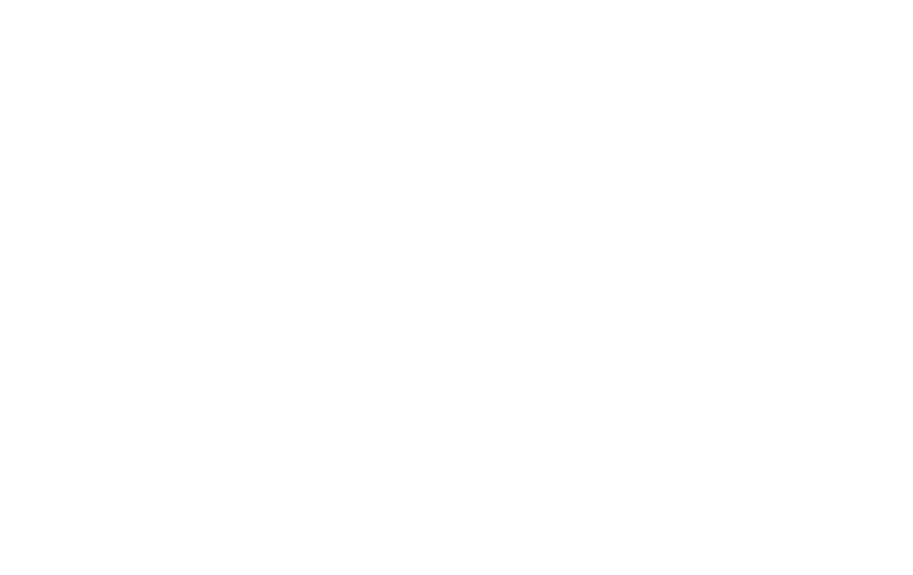
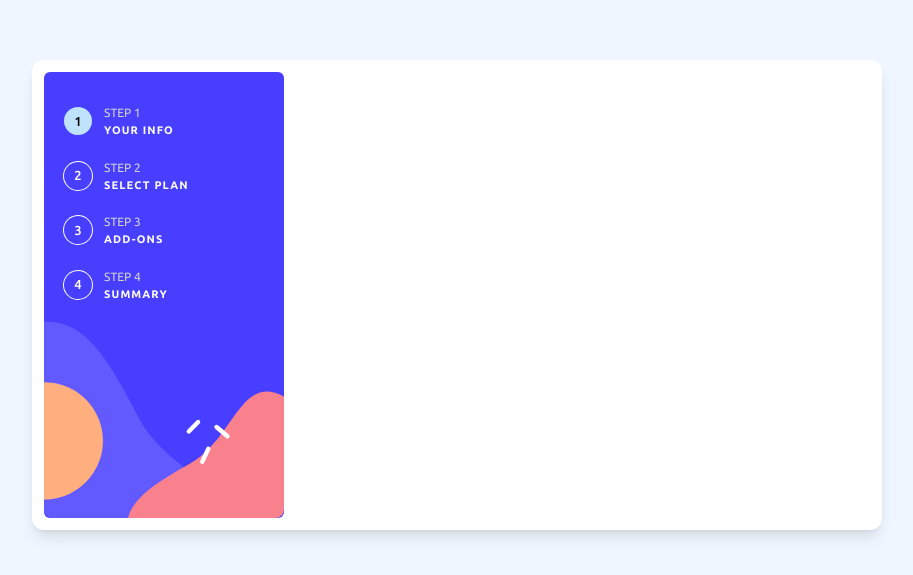
Before and after one commit to elangyudha280/multi-step-form, a React (Vite) app: page /selectPlan in a window 1280 px wide. Before the commit this address had no page. Shown: the part 105-680 px from the top of the page, without its empty margins (183-1096 px from the left). Built offline with nearby package versions, Linux system fonts and the light colour scheme.

Commit message:
buat router ke page select plan

```diff
--- a/src/App.jsx
+++ b/src/App.jsx
@@ -5,12 +5,17 @@
 
 // import component
 import PagePersonalInfo from './pages/personalInfo'
+import SelectPlan from './pages/selectPlan'
+
 function App() {
 
 
   return (
       <Routes>
+        {/* router to personal info */}
         <Route path='/' element={<PagePersonalInfo/>} />
+        {/* router to select your plan */}
+        <Route path='/selectPlan' element={<SelectPlan/>} />
       </Routes>
   )
 }
--- /dev/null
+++ b/src/pages/selectPlan.jsx
@@ -0,0 +1,14 @@
+import React from "react";
+
+// import layout
+import FormLayout from "../layout/formLayout";
+
+const SelectPlan = ()=>{
+    return (
+        <FormLayout title='Select Your Plan'>
+
+        </FormLayout>
+    )
+}
+
+export default SelectPlan;
```
